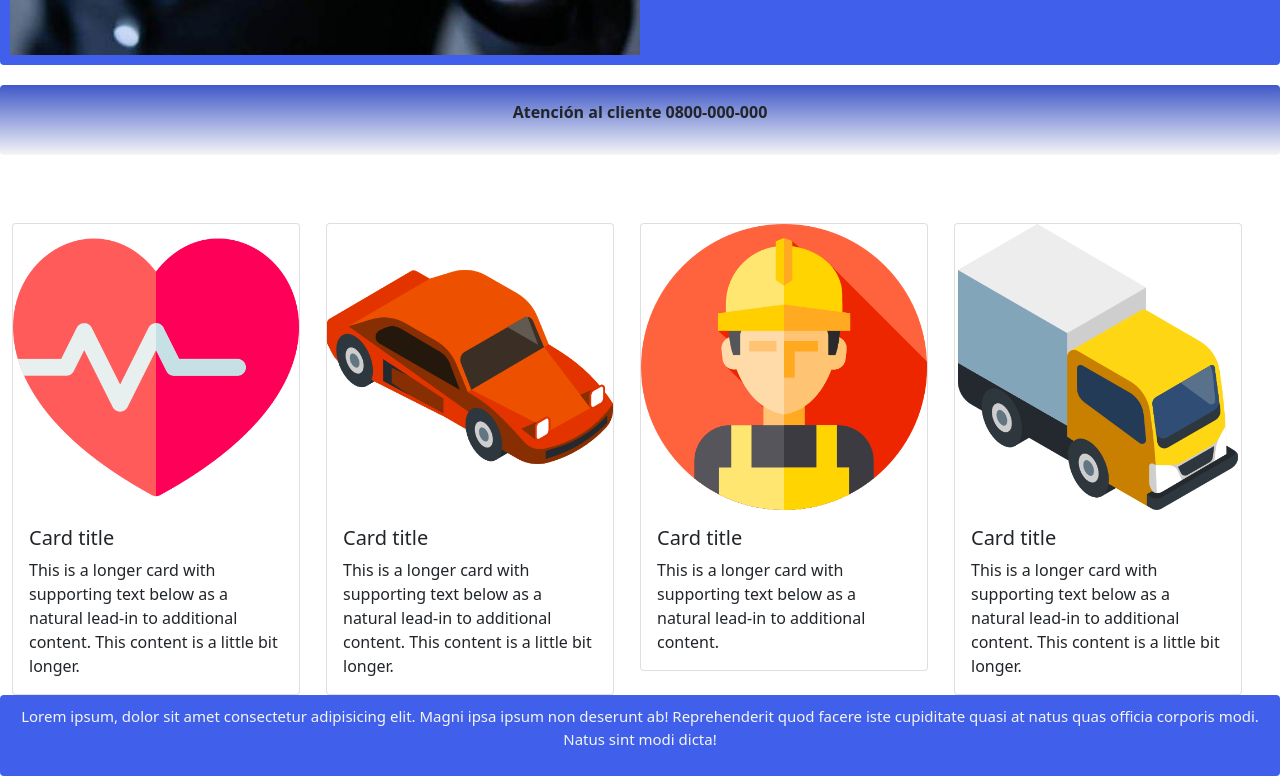
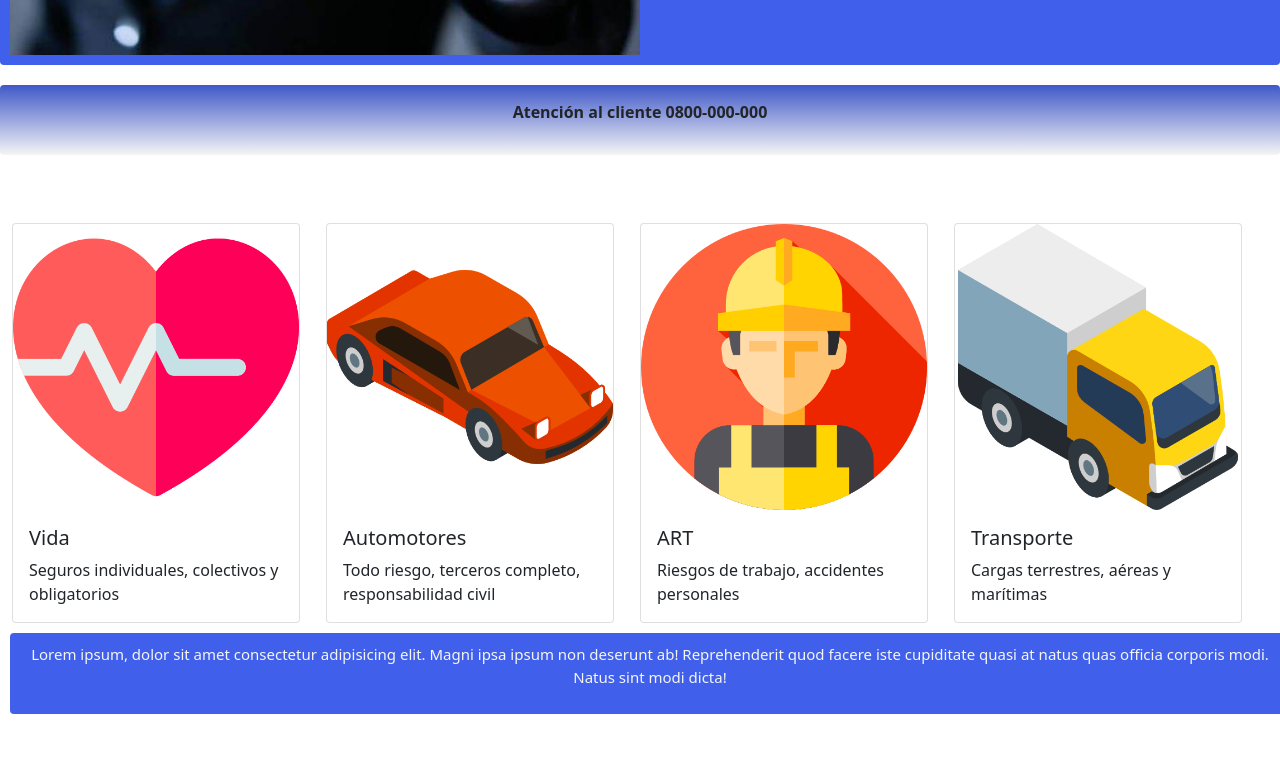
Before and after one commit to TomasIanno/Idea---Iannopollo-Pagani, a plain HTML site: page index.html in a window 1280 px wide. Shown: the part 437-1213 px from the top of the page. After the commit the page ends 1161 px from the top, so only its background shows below. Drawn offline with nearby package versions, Linux system fonts and the light colour scheme.

Commit message:
se agrega texto a los iconos y rubros

```diff
--- a/css/styles.css
+++ b/css/styles.css
@@ -141,6 +141,7 @@ margin: 10%;
     font-size: 15px;
     text-align: center;
     padding: 10px;
+    margin: 10px;
     color: #f5f5f5;
     border-radius: 4px;
 }
--- a/index.html
+++ b/index.html
@@ -69,8 +69,8 @@
       <div class="card" style="width: 18rem;">
         <img src="/img/heart-attack.png" class="card-img-top" alt="...">
         <div class="card-body">
-          <h5 class="card-title">Card title</h5>
-          <p class="card-text">This is a longer card with supporting text below as a natural lead-in to additional content. This content is a little bit longer.</p>
+          <h5 class="card-title">Vida</h5>
+          <p class="card-text">Seguros individuales, colectivos y obligatorios</p>
         </div>
       </div>
     </div>
@@ -78,8 +78,8 @@
       <div class="card" style="width: 18rem;">
         <img src="/img/car.png" class="card-img-top" alt="...">
         <div class="card-body">
-          <h5 class="card-title">Card title</h5>
-          <p class="card-text">This is a longer card with supporting text below as a natural lead-in to additional content. This content is a little bit longer.</p>
+          <h5 class="card-title">Automotores</h5>
+          <p class="card-text">Todo riesgo, terceros completo, responsabilidad civil</p>
         </div>
       </div>
     </div>
@@ -87,8 +87,8 @@
       <div class="card" style="width: 18rem;">
         <img src="/img/worker.png" class="card-img-top" alt="...">
         <div class="card-body">
-          <h5 class="card-title">Card title</h5>
-          <p class="card-text">This is a longer card with supporting text below as a natural lead-in to additional content.</p>
+          <h5 class="card-title">ART</h5>
+          <p class="card-text">Riesgos de trabajo, accidentes personales</p>
         </div>
       </div>
     </div>
@@ -96,8 +96,8 @@
         <div class="card" style="width: 18rem;" >
         <img src="/img/box-truck.png" class="card-img-top" alt="...">
         <div class="card-body">
-          <h5 class="card-title">Card title</h5>
-          <p class="card-text">This is a longer card with supporting text below as a natural lead-in to additional content. This content is a little bit longer.</p>
+          <h5 class="card-title">Transporte</h5>
+          <p class="card-text">Cargas terrestres, aéreas y marítimas</p>
         </div>
       </div>
     </div>
```
